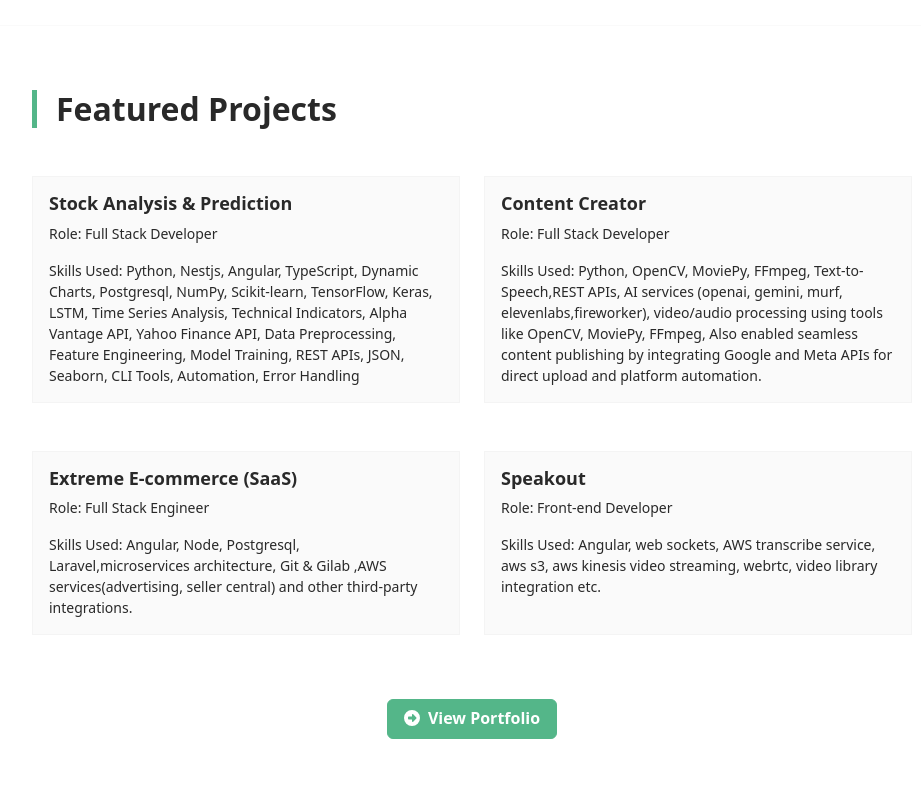
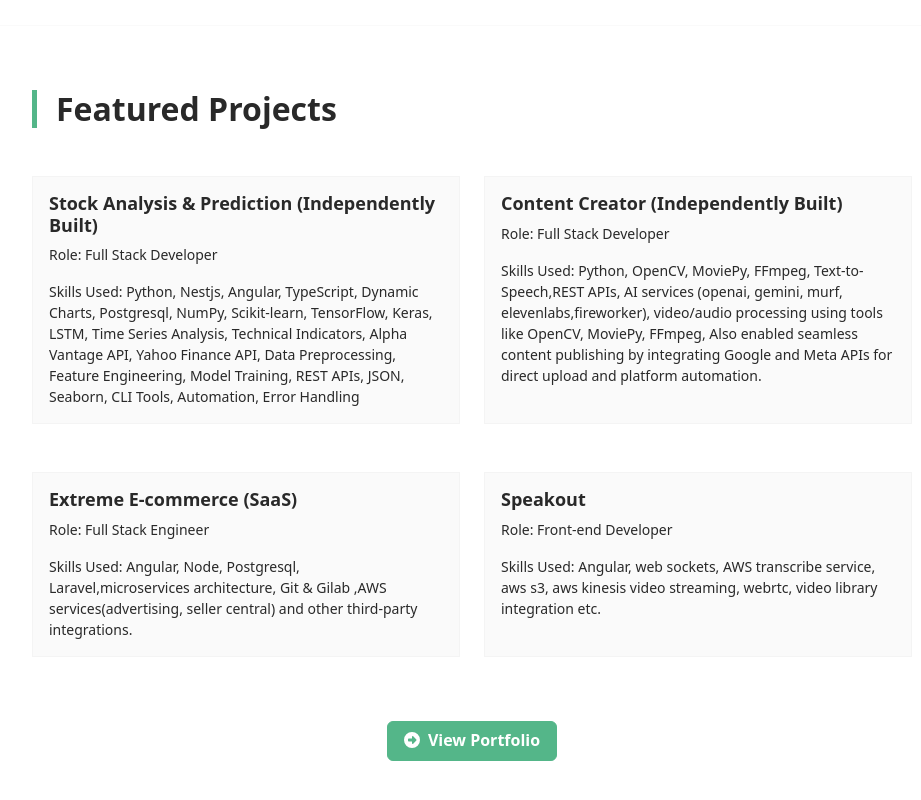
Before and after one commit to shivank4687/my-portfolio, an Angular app: page / in a window 1280 px wide. Shown: the part 1563-2363 px from the top of the page, without its empty margins (308-1229 px from the left). Built offline with nearby package versions, Linux system fonts and the light colour scheme.

Commit message:
updated project name

```diff
--- a/src/app/components/project-info/project-info.component.ts
+++ b/src/app/components/project-info/project-info.component.ts
@@ -11,13 +11,13 @@ export class ProjectInfoComponent implements OnInit {
   @Input() limited = false;
   projects = [
     {
-      name: 'Stock Analysis & Prediction',
+      name: 'Stock Analysis & Prediction (Independently Built)',
       role: 'Full Stack Developer',
       skills:
         'Python, Nestjs, Angular, TypeScript, Dynamic Charts, Postgresql, NumPy, Scikit-learn, TensorFlow, Keras, LSTM, Time Series Analysis, Technical Indicators, Alpha Vantage API, Yahoo Finance API, Data Preprocessing, Feature Engineering, Model Training, REST APIs, JSON, Seaborn, CLI Tools, Automation, Error Handling',
     },
     {
-      name: 'Content Creator',
+      name: 'Content Creator (Independently Built)',
       role: 'Full Stack Developer',
       skills:
         'Python, OpenCV, MoviePy, FFmpeg, Text-to-Speech,REST APIs, AI services (openai, gemini, murf, elevenlabs,fireworker), video/audio processing using tools like OpenCV, MoviePy, FFmpeg, Also enabled seamless content publishing by integrating Google and Meta APIs for direct upload and platform automation.',
```
